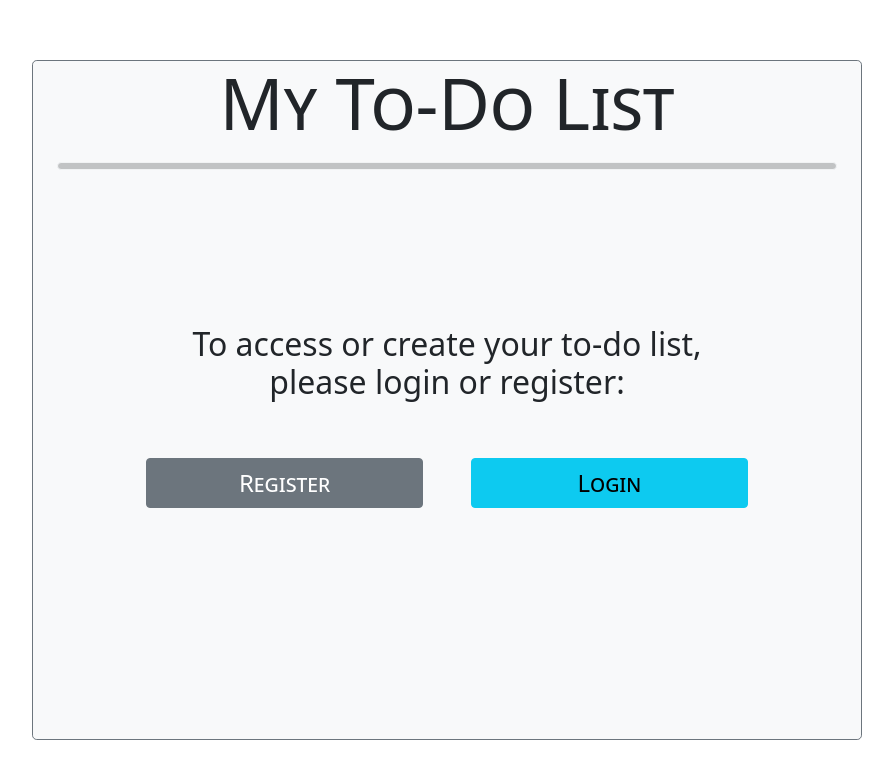
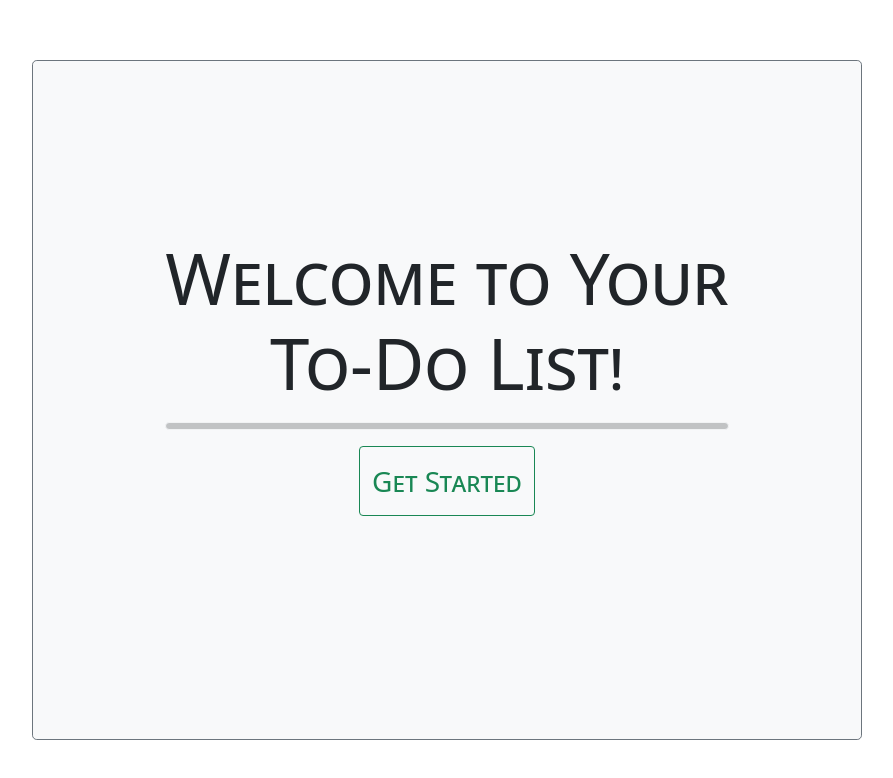
Before and after one commit to KenieB/toDoApp, a React (Vite) app in the folder to-do-client/: page / in a window 1280 px wide. Shown: the top 778 px of the page, without its empty margins (193-1086 px from the left). Built offline with nearby package versions, Linux system fonts and the light colour scheme.

Commit message:
Fixed frontend routing

```diff
--- /dev/null
+++ b/to-do-client/src/App.css
@@ -0,0 +1,19 @@
+#td-app-header {
+  font-size: calc(1.625rem + 2.5vw);
+}
+#td-app-intro-header {
+  font-size: 0.96rem;
+}
+@media (min-width: 576px) {
+  #td-app-header {
+    font-size: calc(1.625rem + 3.5vw);
+  }
+  #td-app-intro-header {
+    font-size: 1.65rem;
+  }
+}
+@media (min-width: 992px) {
+  #td-app-intro-header {
+    font-size: 2rem;
+  }
+}
--- a/to-do-client/src/App.jsx
+++ b/to-do-client/src/App.jsx
@@ -4,18 +4,40 @@ import { Container } from "react-bootstrap";
 import Layout from "./layout/Layout";
 import Home from "./home/Home";
 import NotFound from "./NotFound";
+import UserView from "./userView/UserView";
 
 function App() {
   const [newUserFlag, setNewUserFlag] = useState(false);
-  const [activeUser, setActiveUser] = useState(null);
-  const [userToDoList, setUserToDoList] = useState([]);
+  const [activeUser, setActiveUser] = useState({});
+  const [hasAccessToken, setHasAccessToken] = useState(false);
+  const [userTodoList, setUserTodoList] = useState([]);
+  const [appErr, setAppErr] = useState(null);
 
   return (
-    <Container fluid className="App justify-content-center m-0" id="root-app-container">
+    <Container
+      fluid
+      className="App justify-content-center m-0"
+      id="root-app-container"
+    >
       <Routes>
         <Route element={<Layout />}>
-          <Route index element={<Home activeUser={activeUser} setActiveUser={setActiveUser} newUserFlag={newUserFlag} setNewUserFlag={setNewUserFlag} />} />
+          <Route index element={<Home />} />
           <Route path="home" element={<Navigate to="/" replace />} />
+          <Route
+            path="user"
+            element={
+              <UserView
+                activeUser={activeUser}
+                setActiveUser={setActiveUser}
+                hasAccessToken={hasAccessToken}
+                setHasAccessToken={setHasAccessToken}
+                newUserFlag={newUserFlag}
+                setNewUserFlag={setNewUserFlag}
+                appErr={appErr}
+                setAppErr={setAppErr}
+              />
+            }
+          />
           <Route path="*" element={<NotFound />} />
         </Route>
       </Routes>
--- a/to-do-client/src/NotFound.jsx
+++ b/to-do-client/src/NotFound.jsx
@@ -1,24 +1,40 @@
 import React from "react";
-import { Container, Row, Col, Image } from "react-bootstrap";
+import { useNavigate } from "react-router-dom";
+import { Container, Row, Image, Button } from "react-bootstrap";
 
 function NotFound() {
-  const overlayStyle = {
-    fontWeight: '700',
-    fontVariant: 'small-caps',
-    fontStyle: 'oblique',
-    fontSize:  '5vw',
-    color: '#EA472C'
-  }
+  const navigate = useNavigate();
+
+  const clickHandler = (event) => {
+    event.preventDefault();
+    navigate("/");
+  };
   return (
     <>
-      <Row className="py-1 py-md-5">
-        <Col md={{ span: 8, offset: 2 }} className="card border-0">
-          <Image fluid src="/src/images/404.png" className="card-img" />
-          <Container className="card-img-overlay d-flex ms-4">
-            <h1 className="card-title text-center" style={overlayStyle}>Uh-Oh!<br /> Nothing Here!</h1>
-          </Container>
-        </Col>
-      </Row>
+      <Container
+        fluid
+        className="d-flex flex-column justify-content-evenly h-100"
+        style={{ backgroundColor: "#8FD8FB" }}
+      >
+        <Row>
+          <Image fluid src="/src/images/404.svg" />
+        </Row>
+        <Row className="px-5 mx-5">
+          <Button
+            variant="outline-secondary"
+            onClick={clickHandler}
+            className="flex-fill"
+            style={{
+              fontVariant: "small-caps",
+              fontWeight: 700,
+              letterSpacing: "1rem",
+              fontSize: "1.6rem",
+            }}
+          >
+            Return Home
+          </Button>
+        </Row>
+      </Container>
     </>
   );
 }
--- a/to-do-client/src/home/Home.css
+++ /dev/null
@@ -1,19 +0,0 @@
-#app-header {
-    font-size: calc(1.625rem + 2.5vw);
-}
-#app-intro-header {
-  font-size: 0.96rem;
-}
-@media (min-width: 576px) {
-    #app-header {
-        font-size: calc(1.625rem + 3.5vw);
-    }
-    #app-intro-header {
-    font-size: 1.65rem;
-  }
-}
-@media (min-width: 992px) {
-  #app-intro-header {
-    font-size: 2rem;
-  }
-}
--- a/to-do-client/src/home/Home.jsx
+++ b/to-do-client/src/home/Home.jsx
@@ -1,84 +1,66 @@
-import React, { useEffect } from "react";
+import React from "react";
+import { useNavigate } from "react-router-dom";
 import { Container, Row, Col, Button } from "react-bootstrap";
-import "./Home.css";
-import UserAccess from "../userAccess/UserAccess";
-//import { listStudents } from "../utils/api";
-//import StudentsList from "./StudentsList";
+import "../App.css";
 
-function Home({ activeUser, setActiveUser, newUserFlag, setNewUserFlag }) {
-  /*useEffect(() => {
-    const abortController = new AbortController();
-    async function loadStudents() {
-      try {
-        const response = await listStudents(abortController.signal);
-        setStudents(response.students);
-      } catch (error) {
-        setStudentsError(error);
-      }
-    }
-    loadStudents();
-    return () => abortController.abort();
-  }, [students, studentsError]);*/
+function Home() {
+  const navigate = useNavigate();
 
-  if (activeUser) {
+  const clickHandler = (event) => {
+    event.preventDefault();
+    navigate("/user");
+  };
+
+  const entryBtnStyle = {
+    fontVariant: "small-caps",
+    fontSize: "1.75rem",
+  };
+
   return (
-      <>
-        <Row id="app-header-row">
-          <Col id="app-header-col">
+    <Container className="d-flex justify-content-center h-100">
+      <Row>
+        <Col className="d-flex align-items-center">
+          <Container fluid>
+            <Row id="td-app-header-row">
+              <Col id="td-app-header-col">
                 <h1
-              id="app-header"
+                  id="td-app-header"
                   className="display-1 text-center"
                   style={{ fontVariant: "small-caps" }}
                 >
-              {activeUser.first_name}'s To-Do List
+                  Welcome to Your
+                  <br className="d-block d-md-none" />
+                  <span className="d-none d-md-block"> </span>To-Do List!
                 </h1>
                 <hr className="border rounded-2" style={{ height: "0.5em" }} />
               </Col>
             </Row>
             <Container
-          id="app-content-container"
+              id="home-entry-container"
               fluid
-          className="d-flex h-75 px-0 pb-5 justify-content-center"
+              className="d-flex h-25 px-0 pb-5 justify-content-center align-content-stretch"
             >
               <Row
-            id="app-content-container-row"
-            className="justify-content-center align-content-center gap-3 gap-md-4 gap-lg-5"
+                id="home-entry-container-row"
+                className="justify-content-center"
               >
-            <h1>UserToDoList-jsx Here</h1>
+                <Col id="home-entry-container-col">
+                  <Button
+                    variant="outline-success"
+                    onClick={clickHandler}
+                    className="flex-fill lh-lg"
+                    style={entryBtnStyle}
+                  >
+                    Get Started
+                  </Button>
+                </Col>
               </Row>
             </Container>
-      </>
-    );
-  } else {
-    return (
-      <>
-        <Row id="app-header-row">
-          <Col id="app-header-col">
-            <h1
-              id="app-header"
-              className="display-1 text-center"
-              style={{ fontVariant: "small-caps" }}
-            >
-              My To-Do List
-            </h1>
-            <hr className="border rounded-2" style={{ height: "0.5em" }} />
+          </Container>
         </Col>
       </Row>
-        <Container
-          id="app-content-container"
-          fluid
-          className="d-flex h-75 px-0 pb-5 justify-content-center"
-        >
-          <Row
-            id="app-content-container-row"
-            className="justify-content-center align-content-center gap-3 gap-md-4 gap-lg-5"
-          >
-            <UserAccess setActiveUser={setActiveUser} newUserFlag={newUserFlag} setNewUserFlag={setNewUserFlag} />
-          </Row>
     </Container>
-      </>
   );
-  }
 }
 
 export default Home;
--- /dev/null
+++ b/to-do-client/src/layout/ErrorAlert.jsx
@@ -0,0 +1,21 @@
+import React from "react";
+import { Alert } from "react-bootstrap";
+/**
+ * Defines the alert message to render if the specified error is truthy.
+ * @param error
+ *  an instance of an object with `.message` property as a string, typically an Error instance.
+ * @returns {JSX.Element}
+ *  a bootstrap danger alert that contains the message string.
+ */
+
+function ErrorAlert({ error }) {
+  return (
+    error && (
+      <Alert key="danger" variant="danger" className="text-center">
+        Error: {error.message}
+      </Alert>
+    )
+  );
+}
+
+export default ErrorAlert;
--- a/to-do-client/src/userAccess/UserAccess.jsx
+++ b/to-do-client/src/userAccess/UserAccess.jsx
@@ -1,27 +1,42 @@
-import React, { useState } from "react";
+import React, { useEffect } from "react";
 import { useNavigate } from "react-router-dom";
 import { Container, Row, Col, Button } from "react-bootstrap";
+import ErrorAlert from "../layout/ErrorAlert";
 
-function UserAccess({ setActiveUser, newUserFlag, setNewUserFlag }) {
+function UserAccess({ activeUser, setNewUserFlag, appErr, setAppErr }) {
+  const navigate = useNavigate();
 
-  const navigate = useNavigate();
   //User Access Button Click Handlers
-  // Register => setNewUserFlag(true) + navigate("register")
-  // Login => navigate("login")
+  const loginClickHandler = (event) => {
+    event.preventDefault();
+    setAppErr(null);
+    navigate("/user/login");
+  };
+  const registerClickHandler = (event) => {
+    event.preventDefault();
+    setNewUserFlag(true);
+    setAppErr(null);
+    navigate("/user/register");
+  };
+
   return (
     <>
-      <Row id="app-intro-row">
-        <Col id="app-intro-col">
-          <h6 className="display-6 text-center" id="app-intro-header">
-            To access or create your to-do list,
+      <Row>
+        <Col>
+          <ErrorAlert error={appErr} />
+        </Col>
+      </Row>
+      <Row id="td-app-intro-row" className="mb-2 mb-md-5">
+        <Col id="td-app-intro-col">
+          <h6 className="display-6 text-center" id="td-app-intro-header">
+            Please login or register to
             <br />
-            please login or register:
+            access or create your to-do list:
           </h6>
         </Col>
       </Row>
-      <Row id="user-access-row">
+      <Row id="user-access-row" className="my-2 my-md-5">
         <Col xs={{ span: 10, offset: 1 }} id="user-access-col">
-          {/*START - UserAccessForm-jsx */}
           <Row className="gap-3 gap-md-0" id="user-access-btn-row">
             <Col className="px-0" id="user-access-btn-col-rgstr">
               <Container
@@ -33,6 +48,7 @@ function UserAccess({ setActiveUser, newUserFlag, setNewUserFlag }) {
                   className="fs-4 fs-md-2 flex-fill"
                   style={{ fontVariant: "small-caps" }}
                   id="user-access-btn-rgstr"
+                  onClick={registerClickHandler}
                 >
                   Register
                 </Button>
@@ -48,13 +64,13 @@ function UserAccess({ setActiveUser, newUserFlag, setNewUserFlag }) {
                   className="fs-4 fs-md-2 flex-fill"
                   style={{ fontVariant: "small-caps" }}
                   id="user-access-btn-login"
+                  onClick={loginClickHandler}
                 >
                   Login
                 </Button>
               </Container>
             </Col>
           </Row>
-          {/*END - UserAccessForm-jsx */}
         </Col>
       </Row>
     </>
--- /dev/null
+++ b/to-do-client/src/userView/UserView.jsx
@@ -0,0 +1,72 @@
+import React, { useEffect } from "react";
+import { Container, Row, Col, Button } from "react-bootstrap";
+import TodoListLayout from "../todoList/TodoListLayout";
+import UserAccess from "../userAccess/UserAccess";
+import "../App.css";
+
+function UserView({
+  activeUser,
+  setActiveUser,
+  hasAccessToken,
+  newUserFlag,
+  setNewUserFlag,
+  setHasAccessToken,
+  appErr,
+  setAppErr,
+}) {
+  useEffect(() => {
+    if (Object.keys(activeUser).length) {
+      const invalidSession = new Error(
+        "Invalid session. Please login again to validate."
+      );
+      console.log("invalidSession: ", invalidSession);
+      setAppErr(invalidSession);
+    }
+  }, []);
+
+  if (Object.keys(activeUser).length && hasAccessToken) {
+    return (
+      <Container
+        className="d-flex justify-content-center h-100"
+        id="user-view-container"
+      >
+        <Row id="user-view-row">
+          <Col className="d-flex align-items-center" id="user-view-col">
+            <Container fluid id="user-view-element-container">
+              <TodoListLayout
+                activeUser={activeUser}
+                setActiveUser={setActiveUser}
+                hasAccessToken={hasAccessToken}
+                setHasAccessToken={setHasAccessToken}
+                appErr={appErr}
+                setAppErr={setAppErr}
+              />
+            </Container>
+          </Col>
+        </Row>
+      </Container>
+    );
+  } else {
+    return (
+      <Container
+        className="d-flex justify-content-center h-100"
+        id="user-view-container"
+      >
+        <Row id="user-view-row">
+          <Col className="d-flex align-items-center" id="user-view-col">
+            <Container fluid id="user-view-element-container">
+              <UserAccess
+                activeUser={activeUser}
+                setNewUserFlag={setNewUserFlag}
+                appErr={appErr}
+                setAppErr={setAppErr}
+              />
+            </Container>
+          </Col>
+        </Row>
+      </Container>
+    );
+  }
+}
+
+export default UserView;
```
Also changed, not shown: to-do-client/src/todoList/TodoListLayout.jsx (added, +28 -0 lines), to-do-client/src/userAccess/UserAccessLayout.jsx (added, +30 -0 lines), to-do-client/src/images/404.png (deleted), to-do-client/src/images/404.svg (added), to-do-client/src/todoList/TodoList.jsx (renamed from to-do-client/src/home/ToDoList.jsx). Lines whose indentation alone changed are shown as unchanged.
